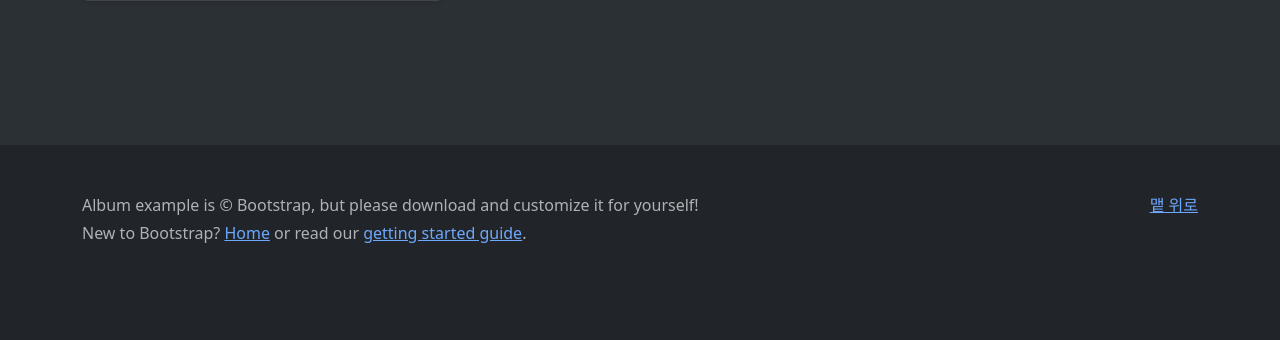
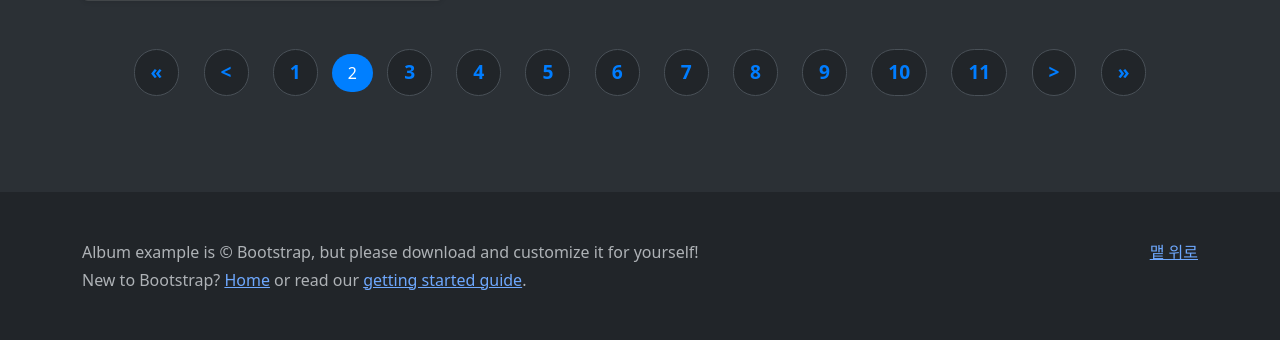
Before and after one commit to haru2175/melon_clone, a Django app: page /index/?page=2 in a window 1280 px wide. Shown: the part 2075-2415 px from the top of the page. Before the commit the page ends 2318 px from the top, so only its background shows below. Run offline with Django 4.2, Linux system fonts and the light colour scheme; data comes from the database, SQL or seed files in the repository; both versions use the stored data as it was after the commit; some libraries are stand-ins or nearby versions.

Commit message:
장고 개인 프로젝트
" 구글링은 유사한 키워드의 어떤 웹 문서를 찾는 수단일 뿐, 문제 해결의 방법은 아닙니다. 게다가 구글링 시에 현 상황의 모든 맥락을 담을 수도 없잖아요. 그러니 찾는 해결책을 구글링을 통해 찾는 것은 대개 어렵습니다.

질문에, 검색어에 현재 문제의 핵심을 담을려면 코드를 차근차근 살펴보며 코드를 이해할려는 노력이 필요할 것이구요.

저도 혹은 고수라 불리는 사람들도 학선님께서 겪으시는 시행착오의 과정을 지금도 겪습니다. 개발자의 숙명이고, 이러한 과정들을 즐기는 사람들이 개발자로서 남게 되는 듯 합니다.

너무 조급해하지 마시구요. 조급함은 성장에 아무런 도움이 되지 못합니다.

같이 차근차근 성장해보시죠. 화이팅입니다. :-)"

```diff
--- a/accounts/views.py
+++ b/accounts/views.py
@@ -10,6 +10,7 @@ from django.views.generic import CreateView, UpdateView
 
 from accounts.forms import LoginForm, SignupForm
 from accounts.models import User
+from music.models import Song
 
 
 def is_authenticated(request):
@@ -61,8 +62,8 @@ class LoginView(DjangoLoginView):
 
     def form_valid(self, form):
         # 사용자 인증에 성공하면 메시지를 추가합니다.
+        response = super().form_valid(form)
         messages.success(self.request, "로그인이 되었습니다.")
-        response = super().form_valid(form)
 
         # 쿠키 생성
         response.set_cookie(
--- a/melon_clone/settings.py
+++ b/melon_clone/settings.py
@@ -202,3 +202,6 @@ INTERNAL_IPS = env.list("INTERNAL_IPS", default=["127.0.0.1"])
 CRISPY_ALLOWED_TEMPLATE_PACKS = "bootstrap5"
 
 CRISPY_TEMPLATE_PACK = "bootstrap5"
+
+# Login redirect URL
+LOGIN_REDIRECT_URL = '/'  # 원하는 URL로 수정 (예: 홈 페이지)
--- a/music/templates/_paging_template.html
+++ b/music/templates/_paging_template.html
@@ -1,20 +1,58 @@
+<style>
+    .page-link {
+        position: relative;
+        display: inline-block;
+        color: #007dff;
+        border-radius: 24px;
+        text-decoration: none;
+        font-size: 1.2rem;
+        font-weight: bold;
+        padding: 8px 16px;
+        margin: 0 10px; /* 좌우 여백을 통합 */
+        transition: background-color 0.3s, color 0.3s; /* 부드러운 전환 효과 */
+    }
+
+    .page-link:hover {
+        z-index: 2;
+        color: white;
+        background-color: #ff0000; /* hover 시 배경색 */
+    }
+
+    .current {
+        z-index: 3;
+        color: #fff;
+        background-color: #007fff; /* 현재 페이지의 배경색 */
+        padding: 8px 16px; /* 동일한 패딩 적용 */
+        border-radius: 24px; /* 동일한 테두리 반경 */
+    }
+
+    .disabled {
+        color: #ffffff; /* 비활성화된 링크의 색상 */
+        pointer-events: none; /* 클릭 비활성화 */
+    }
+</style>
+
 <div class="pagination">
     <span class="step-links">
-        {% if page_obj.has_previous %}
-            <a href="?page=1">&laquo; 처음으로</a>
-            <a href="?page={{ page_obj.previous_page_number }}">이전페이지</a>
+        <!-- '처음으로'와 '이전페이지' 버튼: 첫 페이지가 아닐 때만 표시 -->
+        {% if page_obj.number > 1 %}
+            <a class="page-link" href="?page=1">&laquo;</a>
+            <a class="page-link" href="?page={{ page_obj.previous_page_number }}">&#60;</a>
         {% endif %}
 
-        <span class="current">
-            현재 {{ page_obj.number }}페이지 (전체: {{ page_obj.paginator.num_pages }})
-        </span>
+        <!-- 페이지 번호 버튼 -->
+        {% for num in page_obj.paginator.page_range %}
+            {% if num == page_obj.number %}
+                <span class="current">{{ num }}</span> <!-- 현재 페이지 -->
+            {% else %}
+                <a class="page-link" href="?page={{ num }}">{{ num }}</a> <!-- 다른 페이지 -->
+            {% endif %}
+        {% endfor %}
 
-        {% if page_obj.has_next %}
-            <a href="?page={{ page_obj.next_page_number }}">다음페이지</a>
-            <a href="?page={{ page_obj.paginator.num_pages }}">마지막으로</a>
+        <!-- '다음페이지'와 '마지막으로' 버튼: 마지막 페이지가 아닐 때만 표시 -->
+        {% if page_obj.number < page_obj.paginator.num_pages %}
+            <a class="page-link" href="?page={{ page_obj.next_page_number }}">&#62;</a>
+            <a class="page-link" href="?page={{ page_obj.paginator.num_pages }}">&raquo;</a>
         {% endif %}
     </span>
 </div>
-
-{# 참고: django-bootstarp5의 bootstrap_pagination 템플릿 태그 #}
-{# https://django-bootstrap5.readthedocs.io/en/stable/templatetags.html#bootstrap-pagination #}
--- a/music/templates/_song.html
+++ b/music/templates/_song.html
@@ -1,19 +1,26 @@
 <input type="hidden" name="song_id" value="{{ song_id }}">
 <div class="card shadow-sm w-100 mx-auto">
     {# refs: https://picsum.photos/ #}
-        <img src="{{ song.cover_url }}" alt="{{ song.name }}" class="cart-img-top"/>
-
+    {% if song.cover_url %}
+        <img src="{{ song.cover_url }}" alt="{{ song.name }}" class="card-img-top ">
+    {% elif song.song_file %}
+        <img src="{{ song.song_file.url }}" alt="{{ song.name }}" class="card-img-top ">
+    {% else %}
+        <p>이미지 파일이 없습니다.</p>
+    {% endif %}
     <div class="card-body">
         <p class="card-text">
         <div class="text-nowrap overflow-hidden text-truncate">{{ song.artist_name }} | {{ song.name }}</div>
         </p>
         <div class="d-flex justify-content-between align-items-center">
             <div class="btn-group">
-                    {% if user.is_authenticated %}
+                {% if user.is_authenticated and not song.song_file %}
                     <a href="{{ song.melon_detail_url }}" type="button" class="btn btn-sm btn-outline-danger">Melon</a>
-                        <a href="{{ song.youtube_search_url }}" type="button" class="btn btn-sm btn-outline-danger">Youtube</a>
-                    {% else %}
-                        <a href="{% url 'accounts:login' %}" type="button" class="btn btn-sm btn-outline-danger">로그인 후 이용해주세요.</a>
+                    <a href="{{ song.youtube_search_url }}" type="button"
+                       class="btn btn-sm btn-outline-danger">Youtube</a>
+                {% elif not user.is_authenticated %}
+                    <a href="{% url 'accounts:login' %}" type="button" class="btn btn-sm btn-outline-danger">로그인 후
+                        이용해주세요.</a>
                 {% endif %}
             </div>
             <small class="text-body-secondary">
--- a/music/templates/index.html
+++ b/music/templates/index.html
@@ -101,9 +101,8 @@
                     </div>
                 {% endfor %}
             </div>
-
             <div class="my-5 d-flex justify-content-center large-pagination">
-                {% bootstrap_pagination page_obj %}
+                {% include "_paging_template.html" %}
             </div>
         </div>
     </div>
--- a/music/views.py
+++ b/music/views.py
@@ -30,7 +30,7 @@ class IndexView(ListView):
                 | Q(album_name__icontains=query)
             )
 
-        return qs
+        return qs.order_by("id")
 
 
 index = IndexView.as_view()
@@ -49,8 +49,10 @@ def upload_song(request):
             song.save()
 
             # 업로드한 이미지 파일을 저장
-            if request.FILES.get('cover_image'):
-                song.cover_image = request.FILES['cover_image']  # 이미지 필드에 파일 저장
+            if request.FILES.get("cover_image"):
+                song.cover_image = request.FILES[
+                    "cover_image"
+                ]  # 이미지 필드에 파일 저장
 
             # 선택된 플레이리스트에 곡 추가
             selected_playlist = form.cleaned_data[
--- a/playlist/templates/view_playlist.html
+++ b/playlist/templates/view_playlist.html
@@ -185,8 +185,7 @@
             {% for song in playlist.songs.all %}
                 <li class="song-list__song" onclick="showSongInfo({
                         id: '{{ song.id }}',
-                        cover_url: '
-                        {% if song.cover_url %}{{ song.cover_url|escapejs }}{% else %}{{ song.song_file.url|default:''|escapejs }}{% endif %}',
+                        cover_url: '{% if song.cover_url %}{{ song.cover_url|escapejs }}{% else %}{{ song.song_file.url|default:''|escapejs }}{% endif %}',
                         name: '{{ song.name|escapejs }}',
                         artist_name: '{{ song.artist_name|escapejs }}'
                         }, this)">
```
Also changed, not shown: db.sqlite3, mediafiles/songs/Capture001_Lhnom3Y.png (added). Lines whose indentation alone changed are shown as unchanged.
